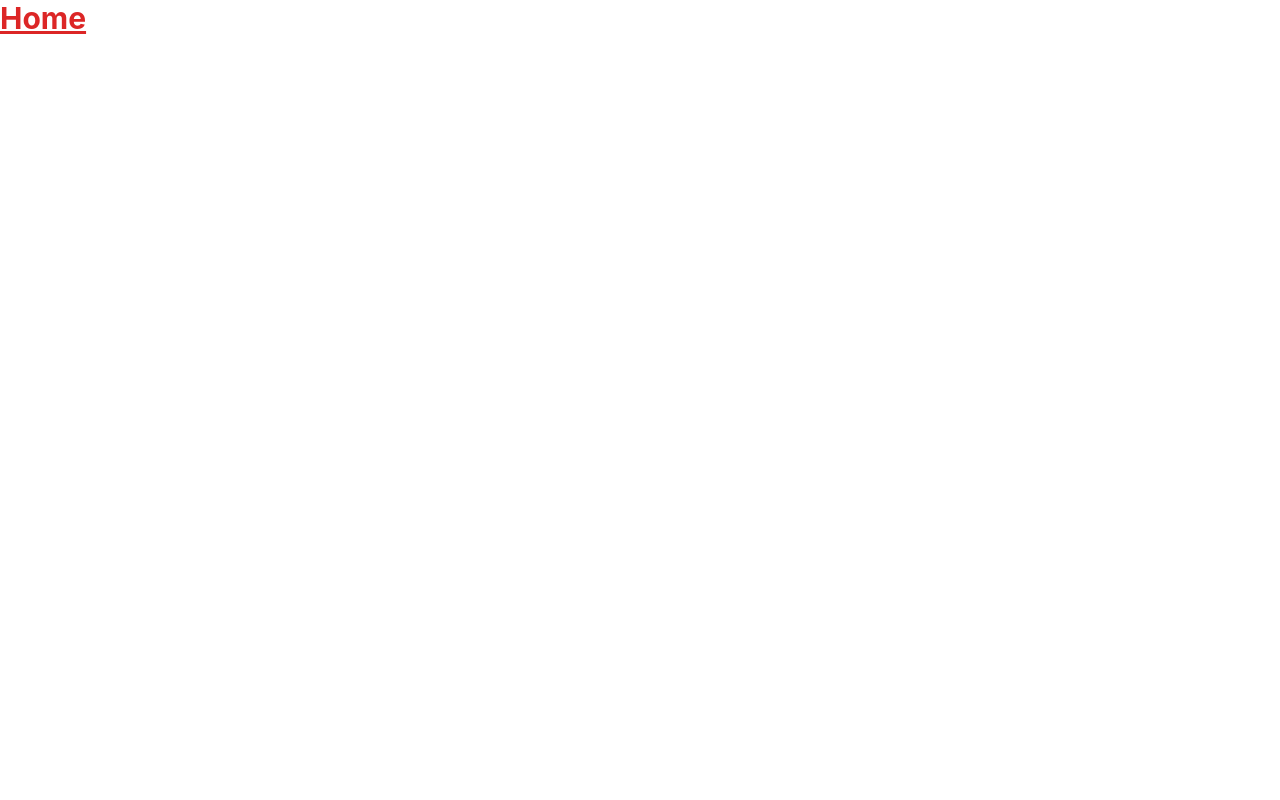
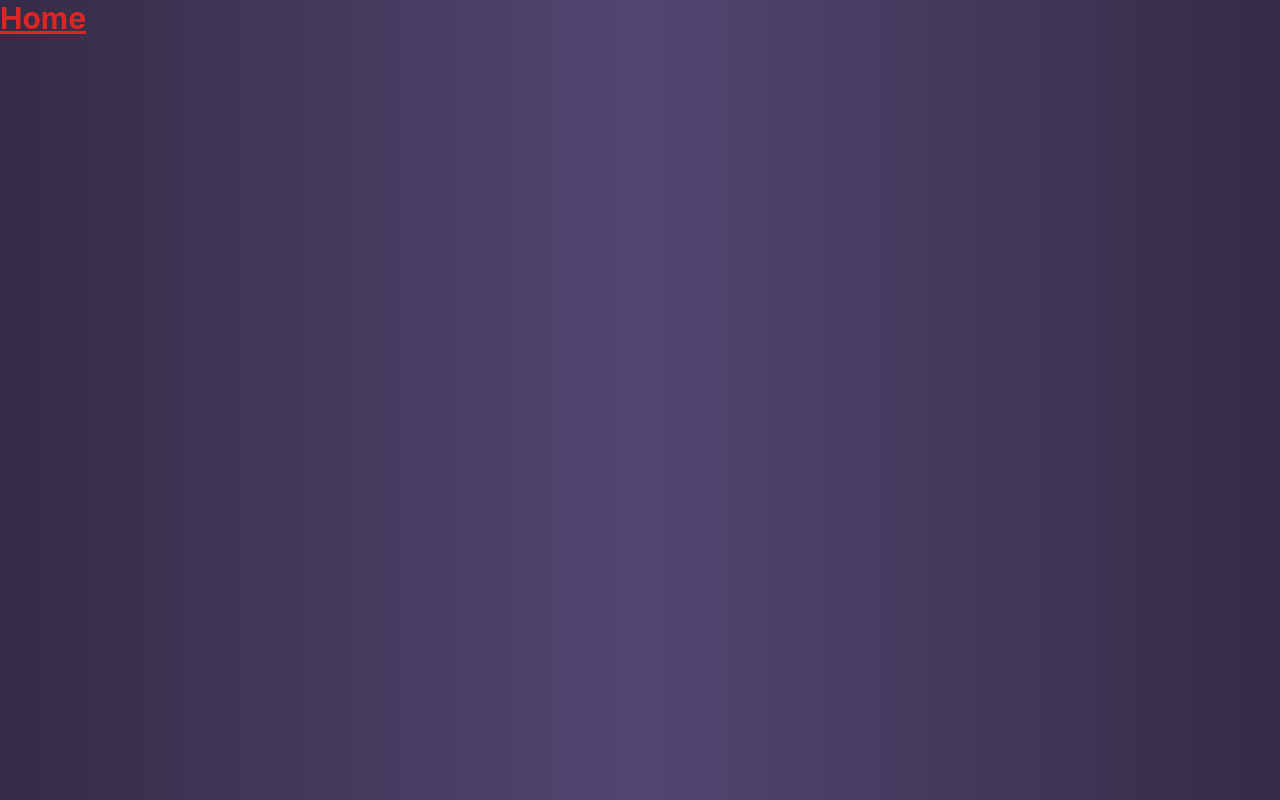
Before and after one commit to ibotchori/folk-soul, a React (Create React App) app: page / in a window 1280 px wide. Built offline with nearby package versions, Linux system fonts and the light colour scheme.

Commit message:
style: add background gradient color

```diff
--- a/src/index.tsx
+++ b/src/index.tsx
@@ -11,7 +11,9 @@ const root = createRoot(container);
 root.render(
   <React.StrictMode>
     <Provider store={store}>
-      <App />
+      <div className='bg-gradient-to-r from-[#342C46] via-[#534571] to-[#342C46]  h-screen w-full'>
+        <App />
+      </div>
     </Provider>
   </React.StrictMode>
 );
--- a/tailwind.config.js
+++ b/tailwind.config.js
@@ -1,8 +1,8 @@
 /** @type {import('tailwindcss').Config} */
 module.exports = {
-  content: ["./src/**/*.{js,jsx,ts,tsx}"],
+  content: ['./src/**/*.{js,jsx,ts,tsx}'],
   theme: {
     extend: {},
   },
   plugins: [],
-}
+};
```
